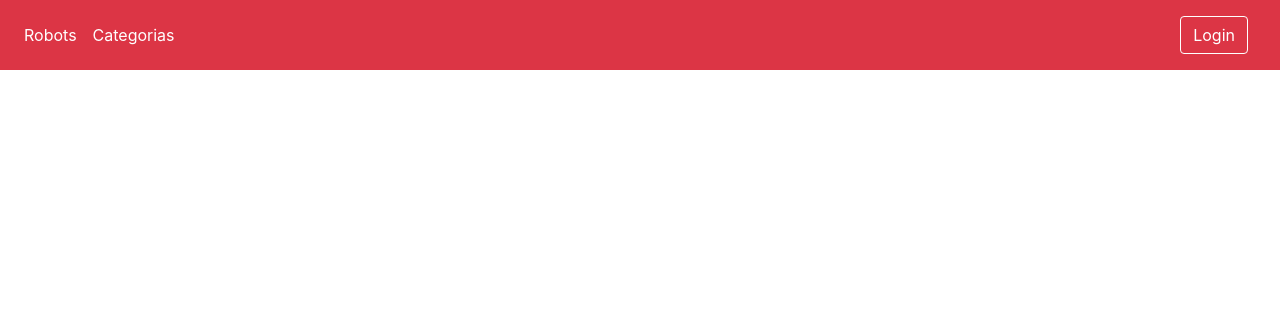
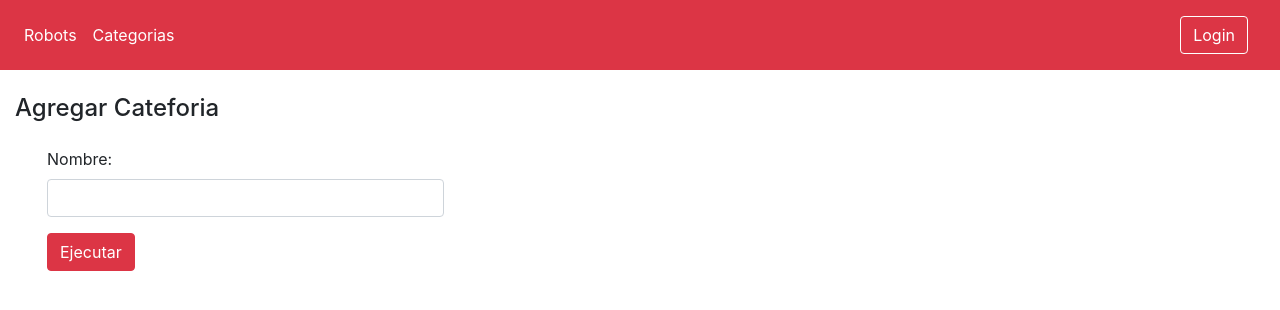
Before and after one commit to apwellington/RemoteManager, a React app in the folder app/: page /addCategory in a window 1280 px wide. Shown: the top 310 px of the page. Built offline with nearby package versions, Linux system fonts and the light colour scheme.

Commit message:
Save category on database

```diff
--- a/app/src/Routes.jsx
+++ b/app/src/Routes.jsx
@@ -1,6 +1,6 @@
 import React from 'react';
 import { Route, Switch } from 'react-router-dom';
-import { Home, Robots, Category, Login, FileUpload,Form } from './containers';
+import { Home, Robots, Category, Login, FileUpload,Form, CategoryForm } from './containers';
 
 const Routes = () => (
   <Switch>
@@ -10,6 +10,7 @@ const Routes = () => (
     <Route path="/login" component={Login} />
     <Route path="/fileUpload" component={FileUpload} />
     <Route path="/form" component={Form} />
+    <Route path="/addCategory" component={CategoryForm} />
   </Switch>
 );
 
--- /dev/null
+++ b/app/src/containers/CategoryForm.jsx
@@ -0,0 +1,120 @@
+import React,{Component} from 'react';
+import axios from 'axios';
+
+const BASE_URL = "http://localhost:8080";
+
+class CategoryForm extends Component {
+
+
+  constructor() {
+    super();
+    this.state = {
+      name: '',
+      description: '',
+
+    };
+
+    this.handleClick = this.handleClick.bind(this)
+  }
+
+handleClick(event){
+
+      var self = this;
+      var payload = {
+      "name": this.state.name
+
+    }
+
+    axios.post( BASE_URL+'/api/category/save', {
+                name: payload.name
+
+    })
+  .then(function (response) {
+       console.log(response);
+   })
+   .catch(function (error) {
+       console.log(error);
+     });
+
+console.log(payload)
+}
+
+
+ handleSubmit = event => {
+    event.preventDefault();
+  }
+
+
+handleChange = event => {
+    this.setState({
+      [event.target.id]: event.target.value,
+
+    });
+
+
+  }
+
+  executeRobotForm () {
+  axios.get('https://api.github.com/users/maecapozzi')
+    .then(response => console.log(response))
+
+}
+
+
+validateForm() {
+    return this.state.name.length > 0 && this.state.description.length > 0;
+  }
+
+
+  render(){
+
+     const { name, description  } = this.state;
+
+    return(
+      <div className="container-fluid">
+
+    <div className="py-4"></div>
+
+    <h4>Agregar Cateforia</h4>
+    <div className="py-2"></div>
+
+        <div className="row">
+
+            <div className="p-3"></div>
+            <div className="col-4">
+
+
+
+                <div className="form-group">
+                    <label>Nombre:</label>
+                    <input type="text" name="name" id="name" value={this.state.name} onChange={this.handleChange} className="form-control" />
+                </div>
+
+
+
+
+            <button type="button" className="btn btn-danger text-white" onClick={this.handleClick} >Ejecutar</button>
+            </div>
+
+
+
+        </div>
+
+
+
+
+
+
+  </div>
+
+    )
+
+
+  }
+
+
+}
+
+
+
+export default CategoryForm;
--- a/app/src/containers/index.js
+++ b/app/src/containers/index.js
@@ -4,3 +4,4 @@ export {default as Category} from './Category';
 export {default as Login} from './Login';
 export {default as FileUpload} from './FileUpload';
 export {default as Form} from './Form';
+export {default as CategoryForm} from './CategoryForm';
```
Also changed, not shown: 1 other file (tests, documents, lock files or other folders).
